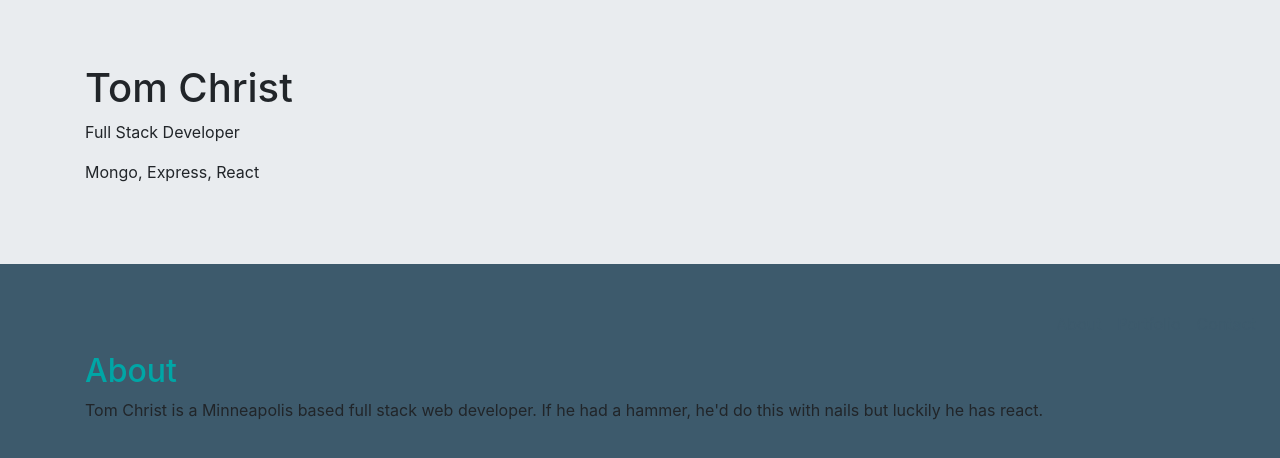
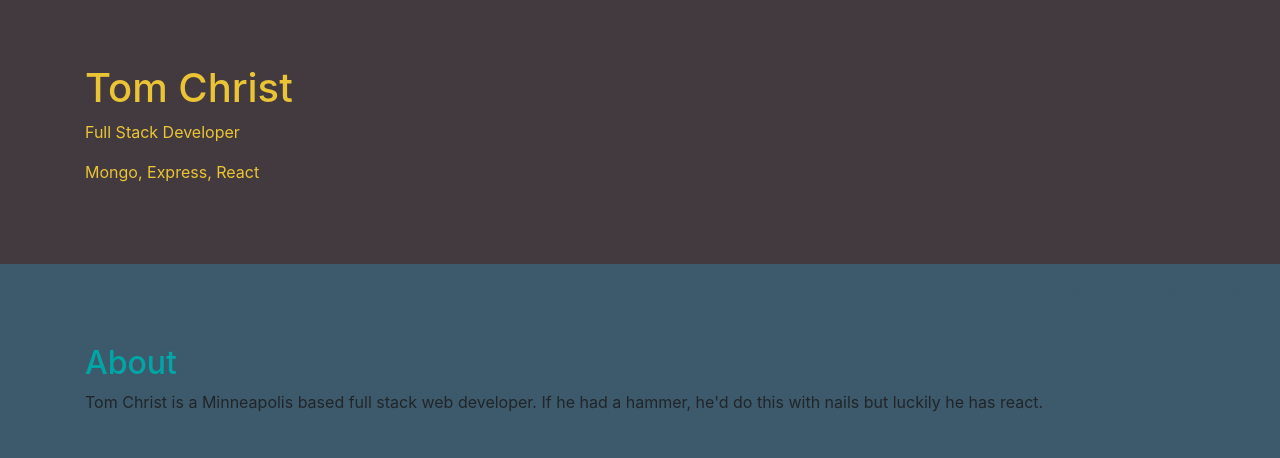
Before and after one commit to kiselblat/kiselblat.github.io, a React (Create React App) app: page / in a window 1280 px wide. Shown: the top 458 px of the page. Built offline with nearby package versions, Linux system fonts and the light colour scheme.

Commit message:
Adds bootstrap utility classes

```diff
--- a/src/components/Hero/index.js
+++ b/src/components/Hero/index.js
@@ -4,7 +4,7 @@
 
 export const Hero = props => {
   return(
-    <Jumbotron fluid>
+    <Jumbotron fluid className="bg-dark text-info my-0">
       <Container>
         <h1>Tom Christ</h1>
         <p>Full Stack Developer</p>
--- a/src/components/Layout/index.js
+++ b/src/components/Layout/index.js
@@ -4,7 +4,7 @@
 
 export const Layout = props => {
   return(
-    <Container>
+    <Container className="my-4">
       {props.children}
     </Container>
   )
```
